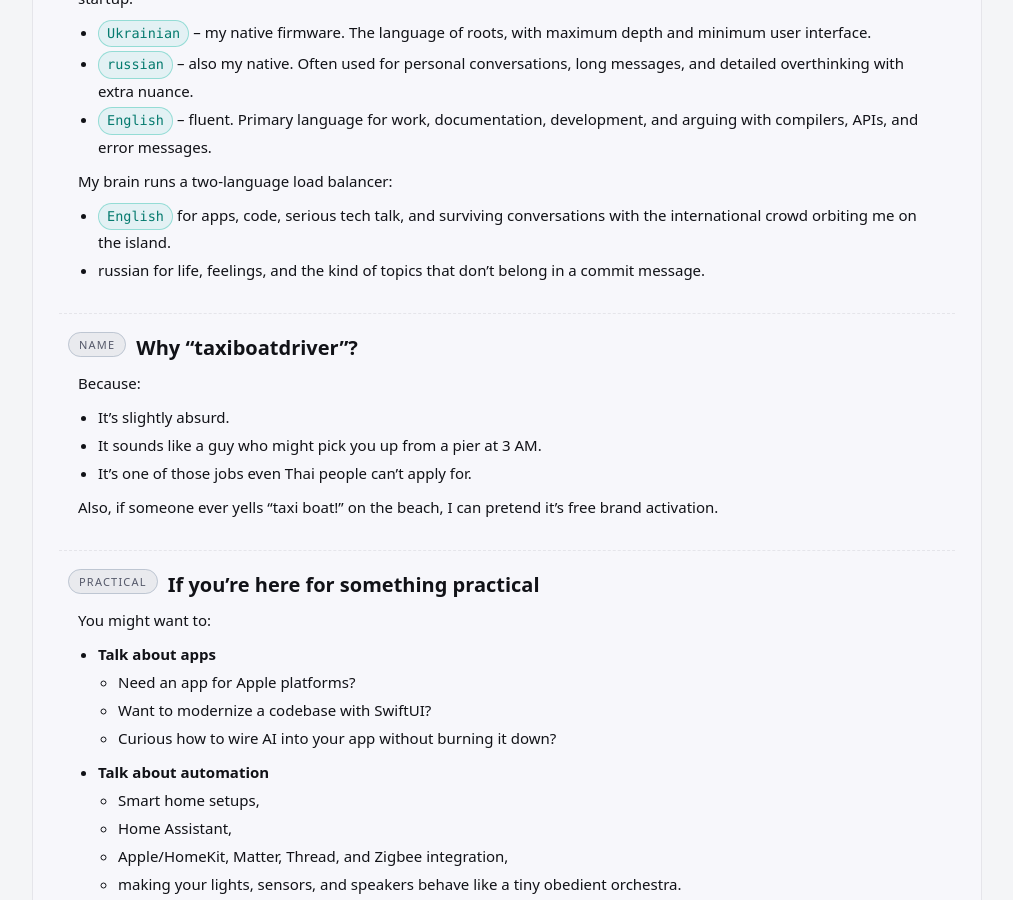
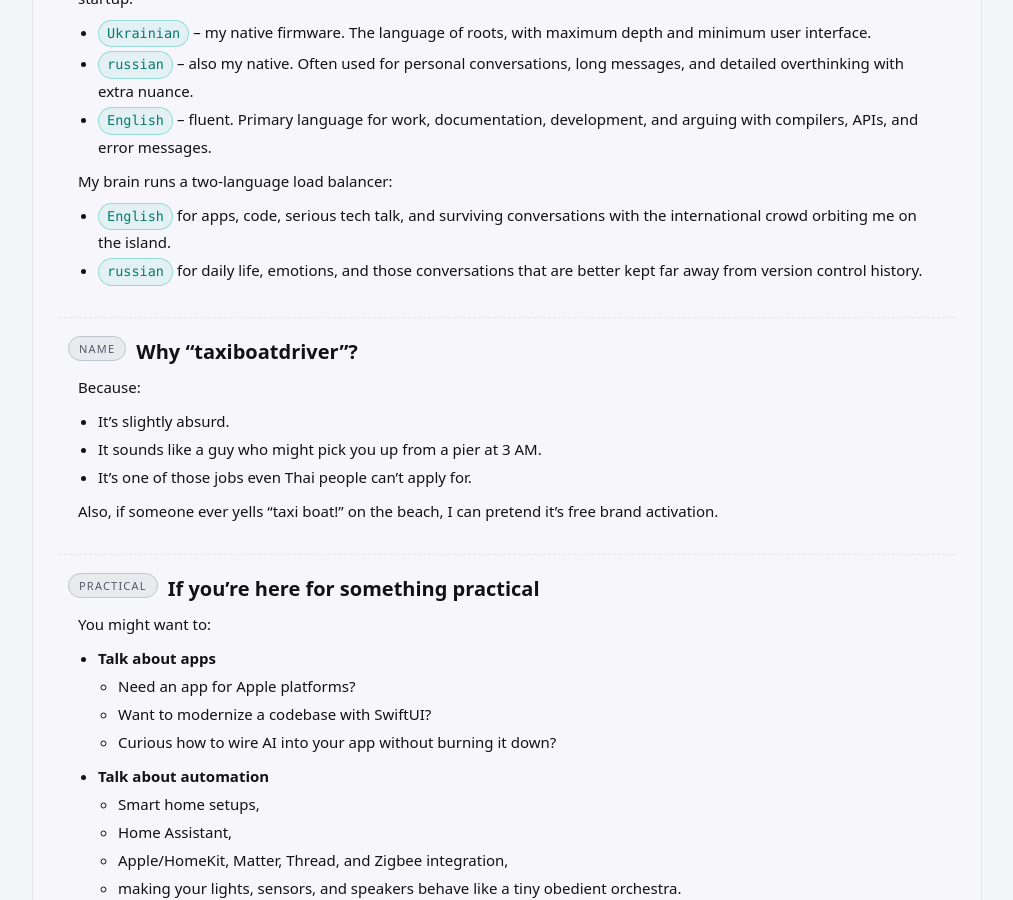
Before and after one commit to qizh/taxiboatdriver.com, a Jekyll site: the page built from index.md, in a window 1280 px wide and 900 px high, scrolled down 2865 px. Shown: the whole window, without its empty margins (133-1146 px from the left). Built offline with Jekyll 4.4.1, drawn with Linux system fonts in a browser that asks for light colours; our own code applies the rules of GitHub Pages for plain Markdown files.

Commit message:
Apply suggestion from @qizh

```diff
--- a/index.md
+++ b/index.md
@@ -184,7 +184,7 @@ I live in one country, was born in another, and work mostly in a third language,
 My brain runs a two-language load balancer:
 
 - `English` for apps, code, serious tech talk, and surviving conversations with the international crowd orbiting me on the island.
-- russian for life, feelings, and the kind of topics that don't belong in a commit message.
+- `russian` for daily life, emotions, and those conversations that are better kept far away from version control history.
 
 </section>
 
```
